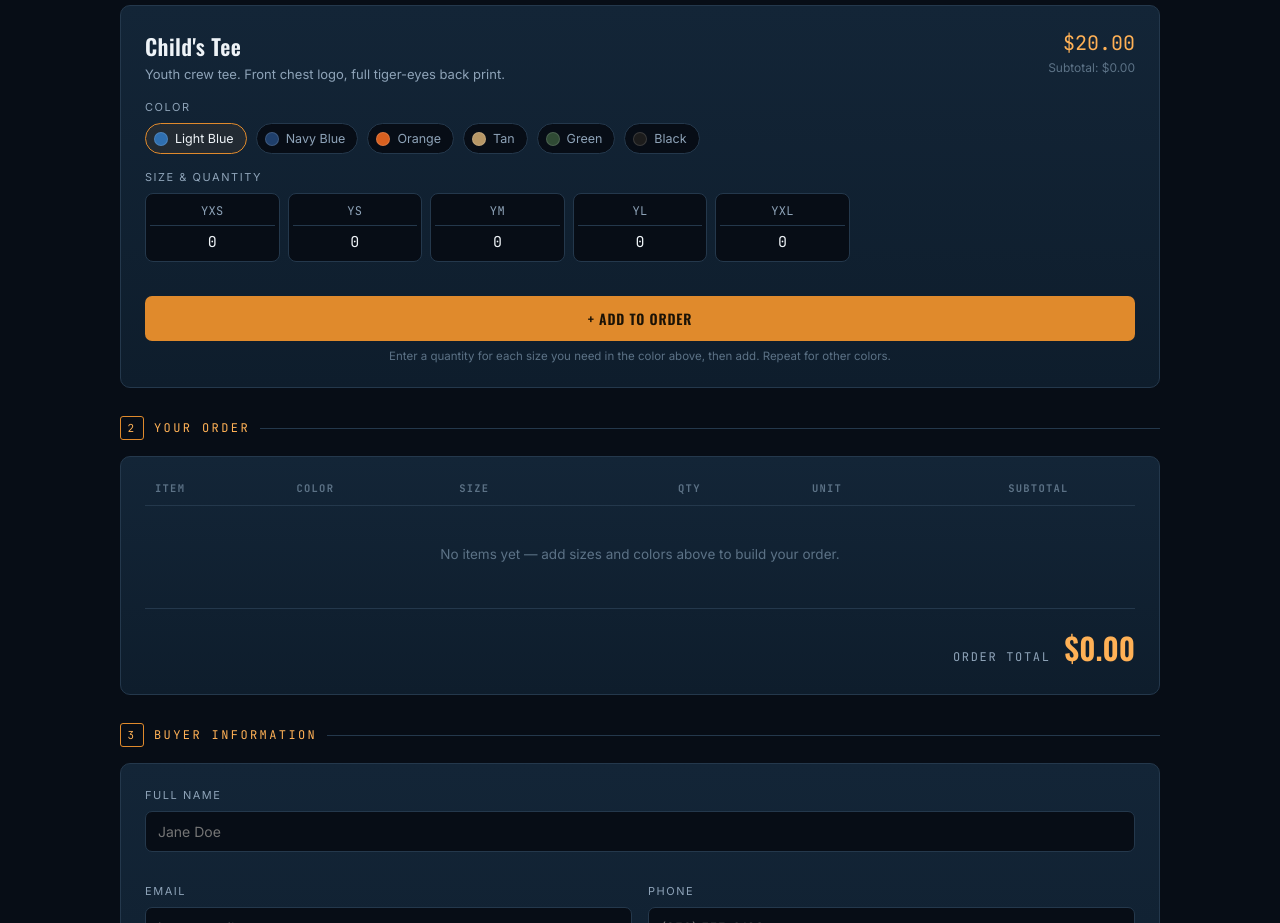
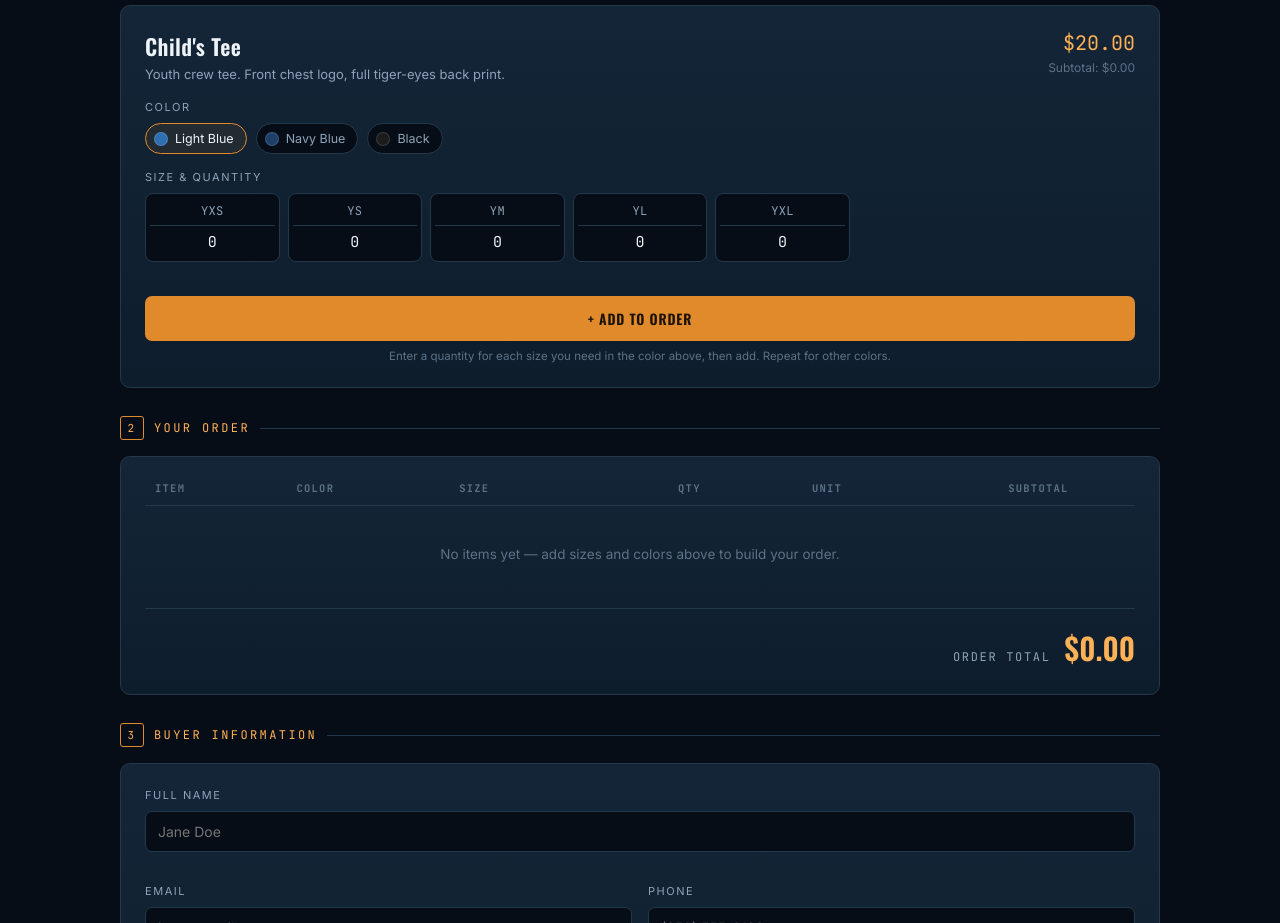
Before and after one commit to jdrkondus/vp8-fundraiser, a plain HTML site: page index.html in a window 1280 px wide. Shown: the part 3500-4423 px from the top of the page. Drawn offline with nearby package versions, Linux system fonts and the light colour scheme.

Commit message:
updated youth colors

```diff
--- a/index.html
+++ b/index.html
@@ -133,7 +133,7 @@ const YOUTH_SIZES = ["YXS","YS","YM","YL", "YXL"];
 const PRODUCTS = [
   { id: "unisex", name: "Unisex T-Shirt", desc: "Classic crew neck fit. Front chest logo, full tiger-eyes back print. Black, Orange, and Tan can be used for uniform undershirts.", price: 25, colors: ["Light Blue","Navy Blue","Orange","Tan","Green","Black"], image: "images/IMG_20260724_212124.jpg" },
   { id: "womens", name: "Women's Tank", desc: "Racerback tank fit. Front chest logo, full tiger-eyes back print.", price: 20, colors: ["Black"], image: "images/IMG_20260724_212126.jpg" },
-  { id: "kids", name: "Child's Tee", desc: "Youth crew tee. Front chest logo, full tiger-eyes back print.", price: 20, colors: ["Light Blue", "Navy Blue", "Orange","Tan","Green","Black"], image: "images/IMG_20260724_212128.jpg" },
+  { id: "kids", name: "Child's Tee", desc: "Youth crew tee. Front chest logo, full tiger-eyes back print.", price: 20, colors: ["Light Blue", "Navy Blue", "Black"], image: "images/IMG_20260724_212128.jpg" },
 ];
 
 // --- Payment + backend config ---------------------------------------
```
